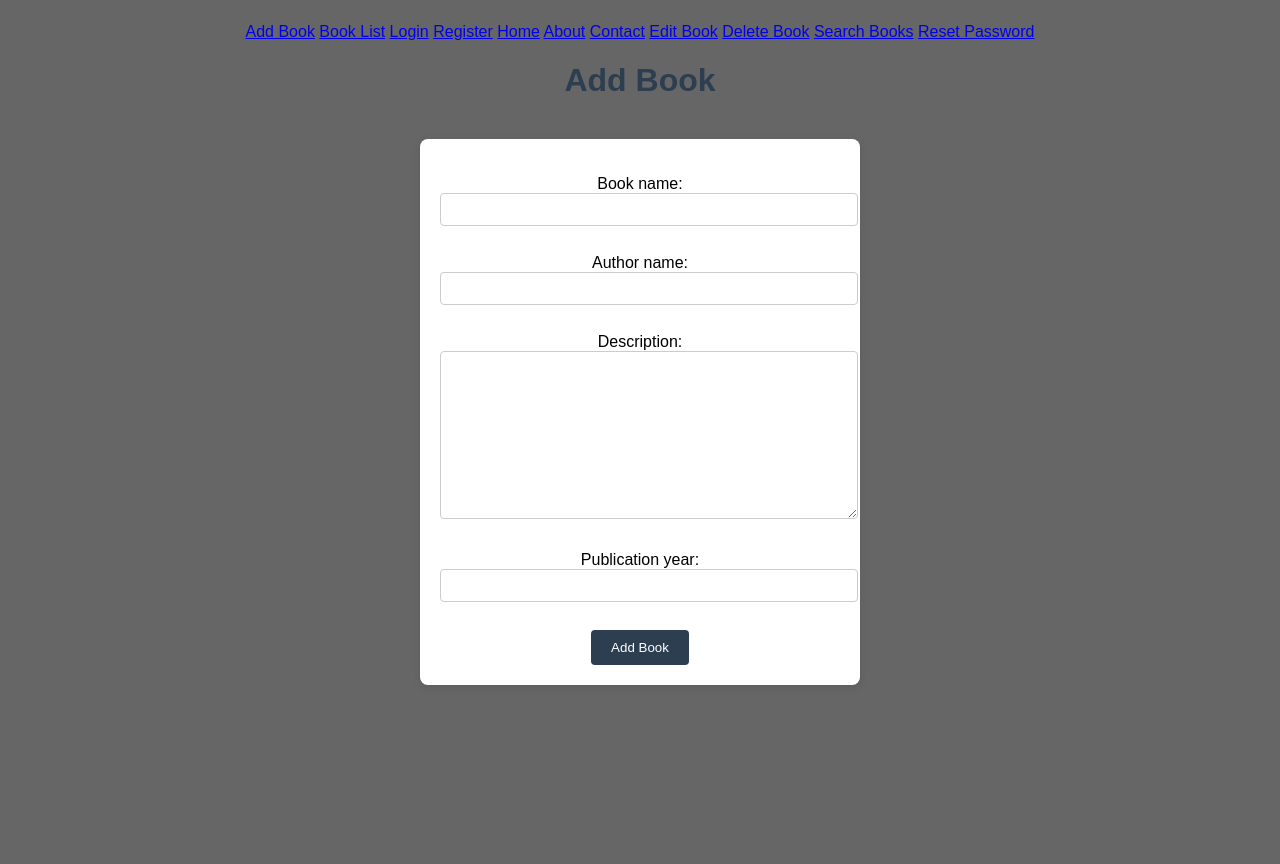
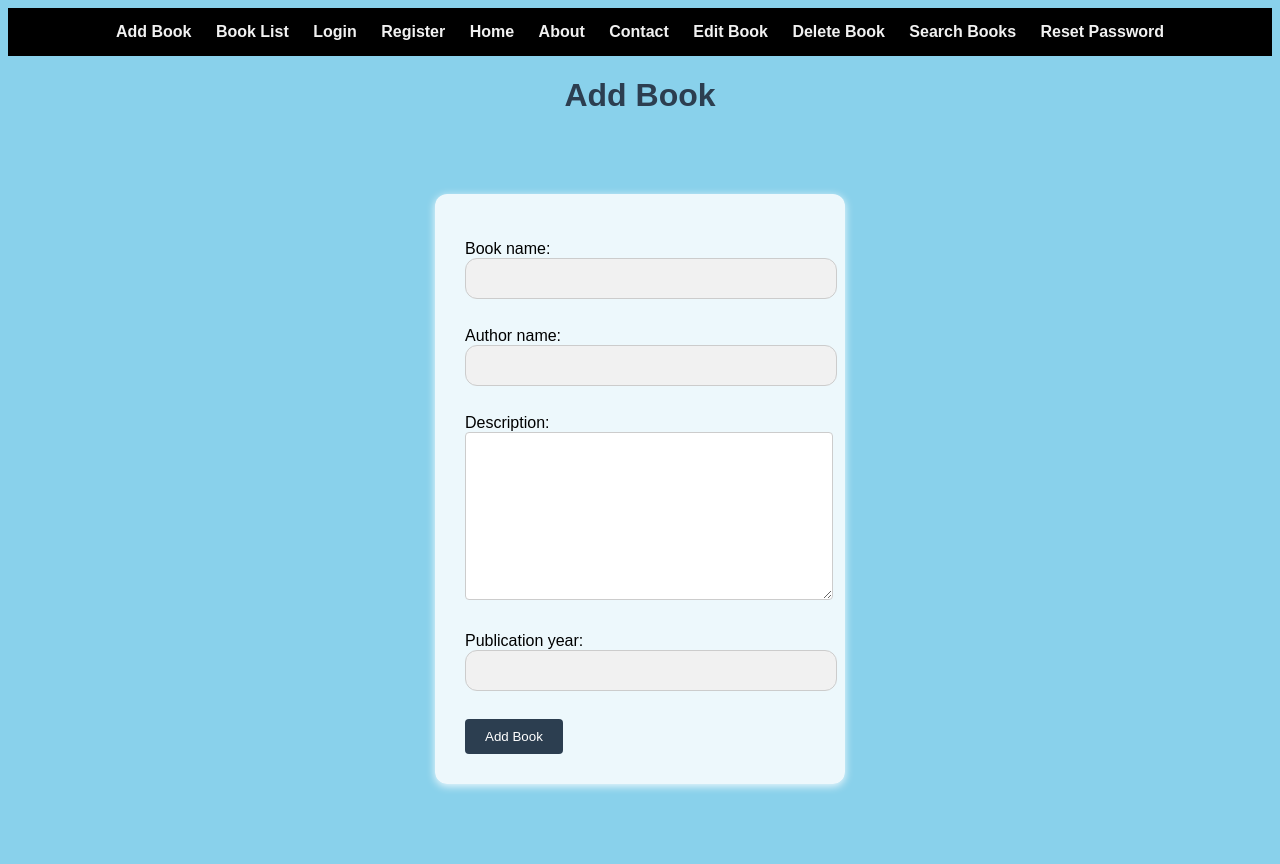
Before and after one commit to HOMSINdayizeye/publication-with-Postgres, a Django app: page /add/ in a window 1280 px wide. Before the commit the page ends 685 px from the top, so only its background shows below. Run offline with Django 4.2, Linux system fonts and the light colour scheme.

Commit message:
updated add

```diff
--- a/secpubapp/static/secpubapp/style.css
+++ b/secpubapp/static/secpubapp/style.css
@@ -1,25 +1,20 @@
 body {
-    background-color: #f8f9fa;
+    background-color: #89d1eb;
     font-family: Arial, sans-serif;
+    height: 100%;
 
-}
-body, nav{
-  background-color: rgba(0, 0, 0, 0.6);
-  padding: 15px;
-  text-align: center;
 }
 h1 {
     color: #2c3e50;
     text-align: center;
 }
-
 form {
     background: #fff;
     padding: 20px;
     margin: 40px auto;
     border-radius: 8px;
-    box-shadow: 0 2px 8px rgba(0,0,0,0.1);
-    max-width: 400px;
+    box-shadow: 0 2px 8px rgba(255,255,255,0.90);
+    max-width: 300px;
 }
 input, textarea {
     width: 100%;
@@ -36,3 +31,34 @@ button, input[type="submit"] {
     border-radius: 4px;
     cursor: pointer;
 }
+.link {
+  background-color: rgba(0, 0, 0, 1);
+  padding: 15px;
+  text-align: center;
+}
+
+.link a {
+  color: #f1f1f1;
+  text-decoration: none;
+  margin: 0 10px;
+  font-weight: bold;
+  transition: color 0.3s ease;
+}
+
+.link a:hover {
+  color: #00aced;
+}
+.form-card{
+    background: rgba(255, 255, 255,0.85);
+    padding: 30px;
+    margin: 80px auto;
+    display: relative;
+    border-radius: 12px;
+    max-width: 350px;
+}
+.form-card input{
+    background-color: #f1f1f1;
+    padding: 12px 10px;
+    border-radius: 12px;
+    z-index: 2;
+}
--- a/secpubapp/static/secpubapp/styleedit.css
+++ b/secpubapp/static/secpubapp/styleedit.css
@@ -34,9 +34,11 @@ body {
   background-color: rgba(44, 62, 80, 0.85);
   padding: 30px;
   border-radius: 8px;
-  width: 400px;
   margin: 60px auto;
   box-shadow: 0 0 10px rgba(0, 0, 0, 0.5);
+  padding: 12px;
+  max-width: 350px;
+
 }
 
 .Edit input,
--- a/secpubapp/templates/add_book.html
+++ b/secpubapp/templates/add_book.html
@@ -6,7 +6,7 @@
     <link rel="stylesheet" href="{% static 'secpubapp/style.css' %}">
 </head>
 <body>
-     <section class="nav">
+     <nav class="link">
             <a href="{% url 'add_book' %}">Add Book</a>
             <a href="{% url 'book_list' %}">Book List</a>
             <a href="#">Login</a>
@@ -18,9 +18,9 @@
             <a href="#">Delete Book</a>
             <a href="#">Search Books</a>
             <a href="#">Reset Password</a>
-        </section>
+     </nav>
     <h1>Add Book</h1>
-    <form method="post">
+    <form method="post" class="form-card">
         {% csrf_token %}
         {{ form.as_p }}
         <button type="submit">Add Book</button>
```
